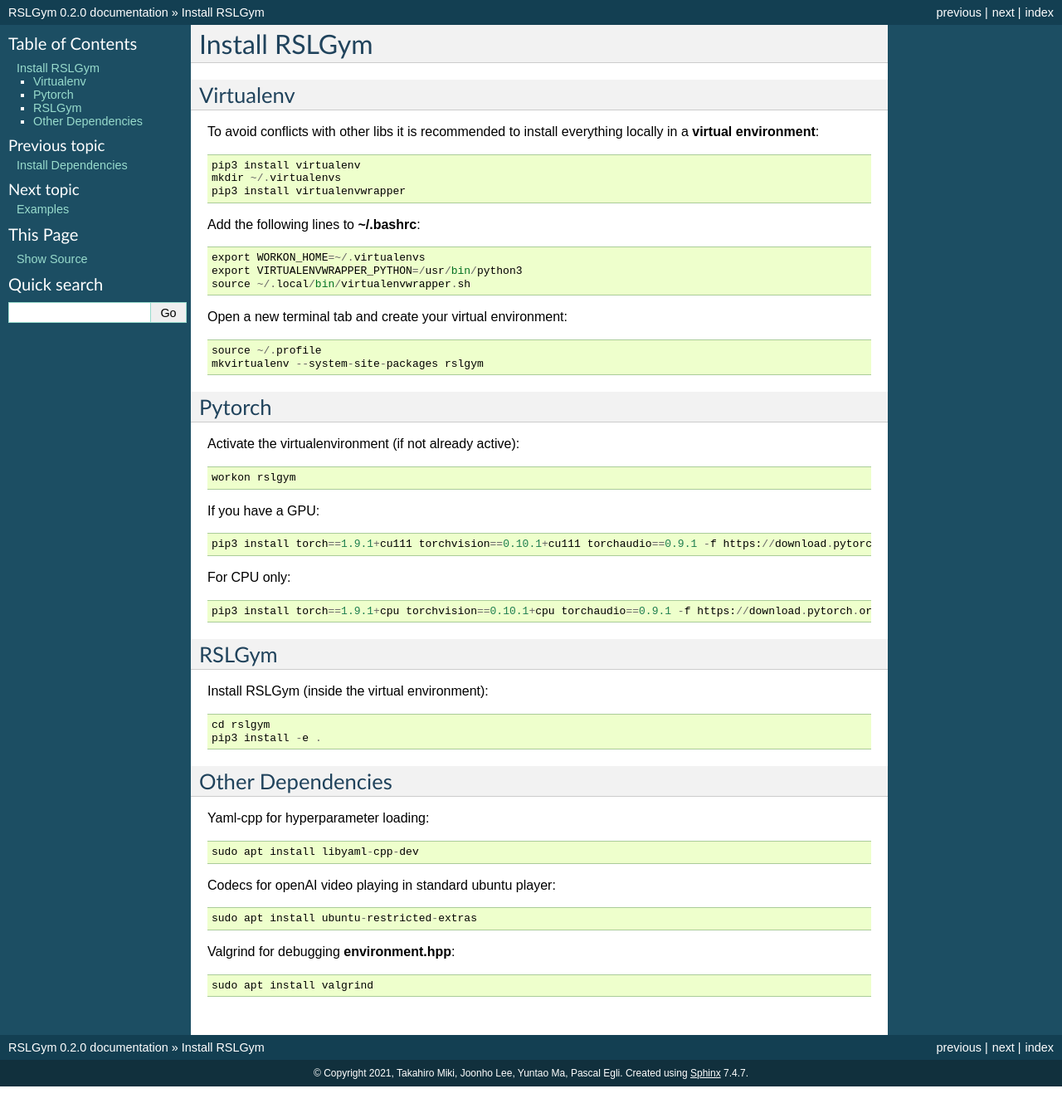
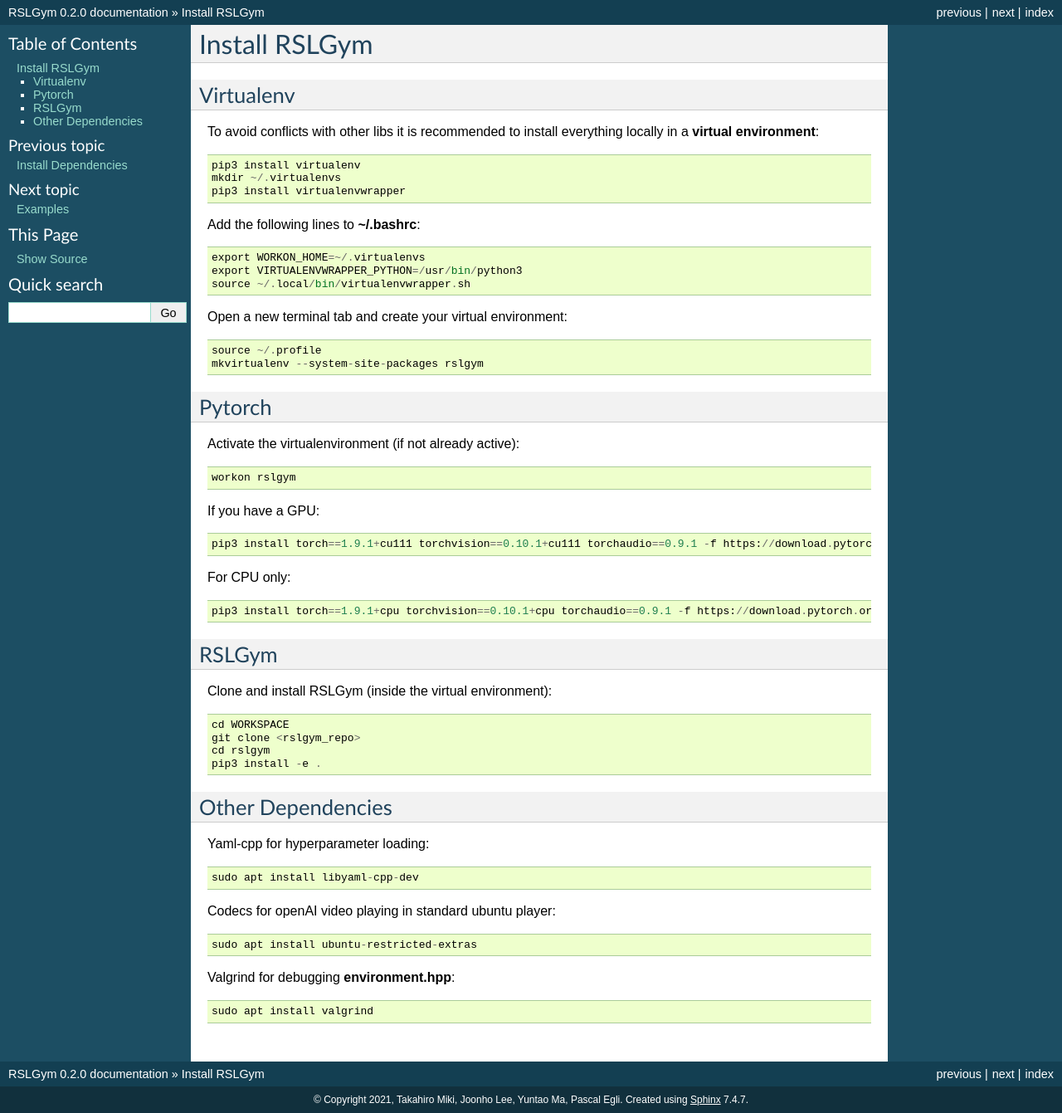
Before and after one commit to leggedrobotics/RSLGym, a Sphinx documentation site: the page built from docs/source/installation.rst, in a window 1280 px wide. Shown: the whole page at 83% size. Built offline with Sphinx 7.4.7, drawn with Linux system fonts in a browser that asks for light colours; before the commit the page ends 1309 px from its top, so only the background shows below that.

Commit message:
update docs

```diff
--- a/docs/source/installation.rst
+++ b/docs/source/installation.rst
@@ -37,8 +37,10 @@
 
 RSLGym
 ^^^^^^^^^^^^
-Install RSLGym (inside the virtual environment)::
+Clone and install RSLGym (inside the virtual environment)::
 
+    cd WORKSPACE
+    git clone <rslgym_repo>
     cd rslgym
     pip3 install -e .
 
```
